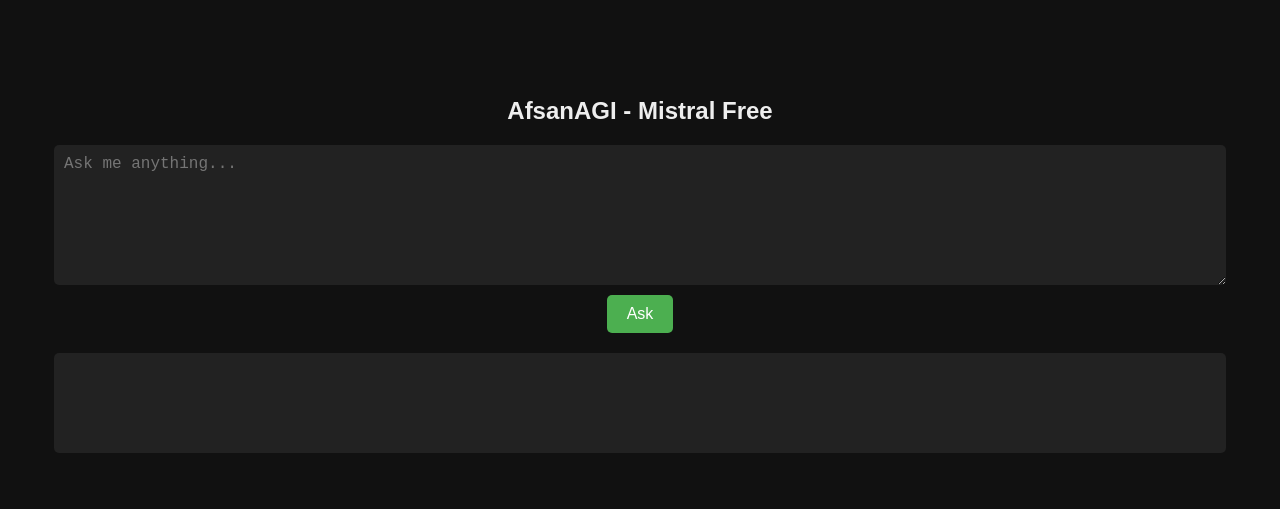
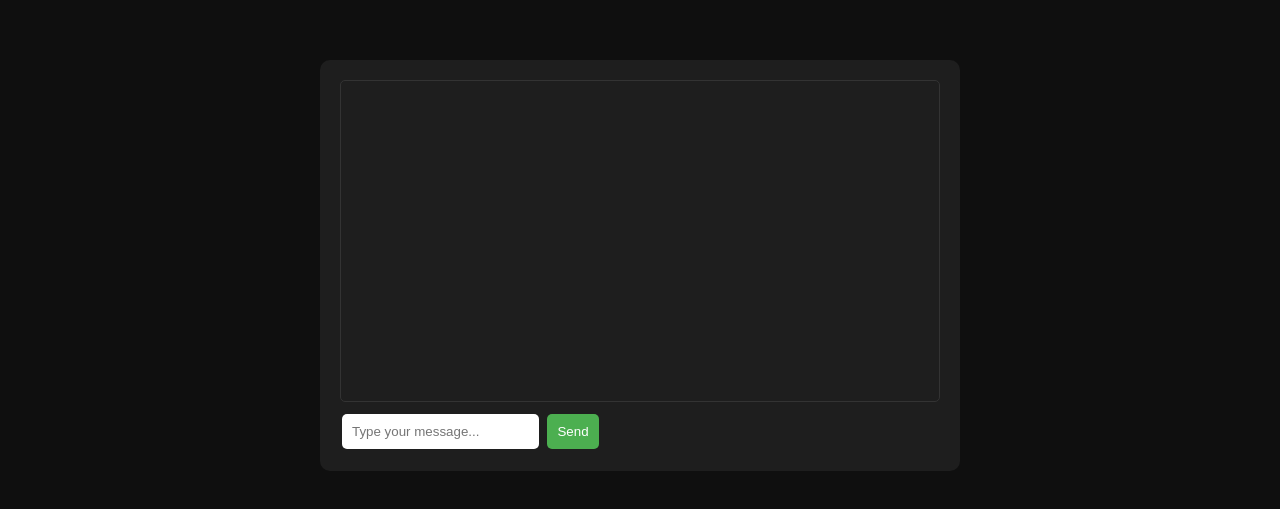
Before and after one commit to Afsancrypto/index.html, a plain HTML site: page index.html in a window 1280 px wide. Shown: the part 135-644 px from the top of the page. Drawn offline with Linux system fonts and the light colour scheme.

Commit message:
Update index.html

```diff
--- a/index.html
+++ b/index.html
@@ -5,46 +5,43 @@
 <meta name="viewport" content="width=device-width, initial-scale=1.0">
 <title>AfsanAGI</title>
 <style>
-body { font-family: Arial, sans-serif; background:#111; color:#eee; display:flex; flex-direction:column; align-items:center; justify-content:center; min-height:100vh; margin:0; }
-textarea { width:90%; height:120px; padding:10px; font-size:16px; margin-bottom:10px; background:#222; color:#eee; border:none; border-radius:5px; }
-button { padding:10px 20px; font-size:16px; background:#4caf50; color:#fff; border:none; border-radius:5px; cursor:pointer; }
-#output { width:90%; margin-top:20px; padding:10px; background:#222; border-radius:5px; min-height:80px; white-space:pre-wrap; }
-h2 { margin-bottom:20px; }
+body { font-family: Arial, sans-serif; background: #0f0f0f; color: #fff; display: flex; flex-direction: column; align-items: center; justify-content: center; height: 100vh; margin: 0;}
+#chat { width: 90%; max-width: 600px; background: #1e1e1e; padding: 20px; border-radius: 10px; }
+#messages { height: 300px; overflow-y: auto; margin-bottom: 10px; border: 1px solid #333; padding: 10px; border-radius: 5px; }
+input, button { padding: 10px; border-radius: 5px; border: none; margin: 2px;}
+button { background: #4caf50; color: #fff; cursor: pointer;}
 </style>
 </head>
 <body>
 
-<h2>AfsanAGI - Mistral Free</h2>
-<textarea id="prompt" placeholder="Ask me anything..."></textarea>
-<button onclick="askAfsanAGI()">Ask</button>
-<div id="output"></div>
+<div id="chat">
+  <div id="messages"></div>
+  <input type="text" id="prompt" placeholder="Type your message..." />
+  <button onclick="sendPrompt()">Send</button>
+</div>
 
 <script>
-async function askAfsanAGI() {
-    const prompt = document.getElementById("prompt").value.trim();
-    if(!prompt) return alert("Please type a prompt!");
+async function sendPrompt() {
+  const promptInput = document.getElementById('prompt');
+  const messagesDiv = document.getElementById('messages');
+  const prompt = promptInput.value.trim();
+  if(!prompt) return;
 
-    document.getElementById("output").innerText = "Loading...";
+  messagesDiv.innerHTML += `<div><b>You:</b> ${prompt}</div>`;
+  promptInput.value = '';
 
   try {
     const res = await fetch('/api/afsANagi', {
-            method:'POST',
-            headers:{ 'Content-Type':'application/json' },
+      method: 'POST',
+      headers: { 'Content-Type': 'application/json' },
       body: JSON.stringify({ prompt })
     });
 
     const data = await res.json();
-
-        if(data.response) {
-            document.getElementById("output").innerText = data.response;
-        } else if(data.error) {
-            document.getElementById("output").innerText = "Error: " + data.error;
-        } else {
-            document.getElementById("output").innerText = "No response received.";
-        }
-
-    } catch(e) {
-        document.getElementById("output").innerText = "Error: "+ e.message;
+    messagesDiv.innerHTML += `<div><b>AfsanAGI:</b> ${data.response}</div>`;
+    messagesDiv.scrollTop = messagesDiv.scrollHeight;
+  } catch(err) {
+    messagesDiv.innerHTML += `<div style="color:red;">Error: ${err.message}</div>`;
   }
 }
 </script>
```
Lines whose indentation alone changed are shown as unchanged.
